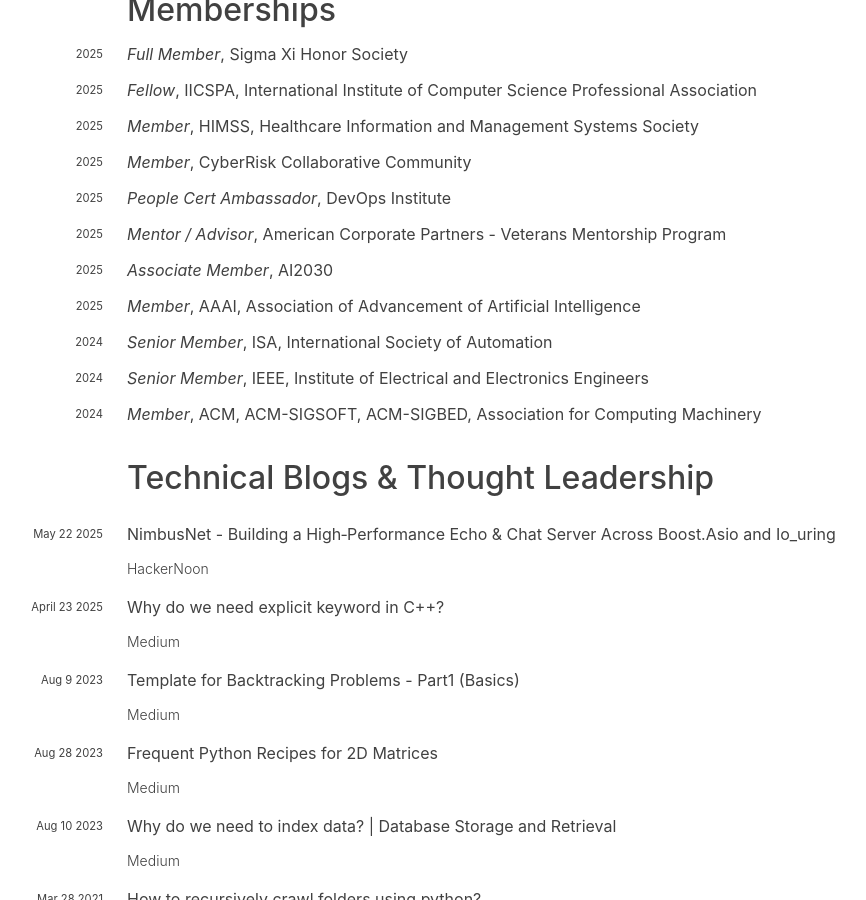
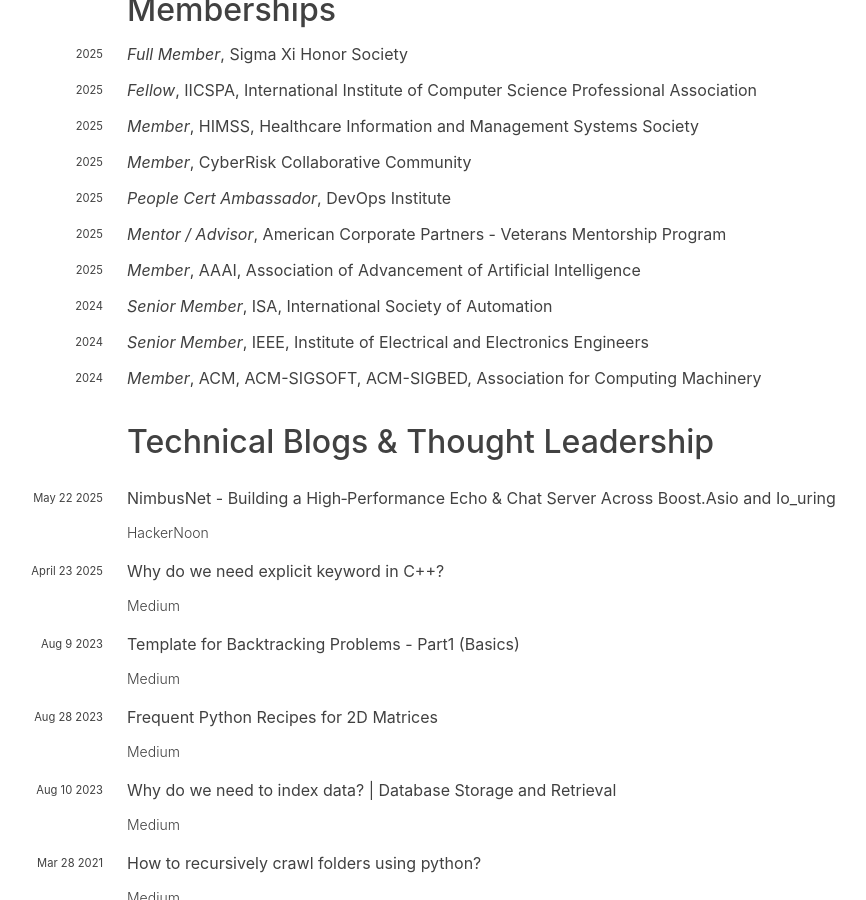
Before and after one commit to hariharanragothaman/hariharanragothaman.github.io, a Jekyll site: the page built from cv.md, in a window 1280 px wide and 900 px high, scrolled down 8967 px. Shown: the whole window, without its empty margins (205-1071 px from the left). Built offline with Jekyll 4.4.1, drawn with Linux system fonts in a browser that asks for light colours; nearby versions of some CDN libraries; some web fonts are replaced.

Commit message:
Polishes and Updates

```diff
--- a/_data/membership.yaml
+++ b/_data/membership.yaml
@@ -22,10 +22,6 @@
   position: Mentor / Advisor
   year: 2025
 
-- institution: AI2030
-  position: Associate Member
-  year: 2025
-
 - institution: AAAI, Association of Advancement of Artificial Intelligence
   position:  Member
   year: 2025
```
